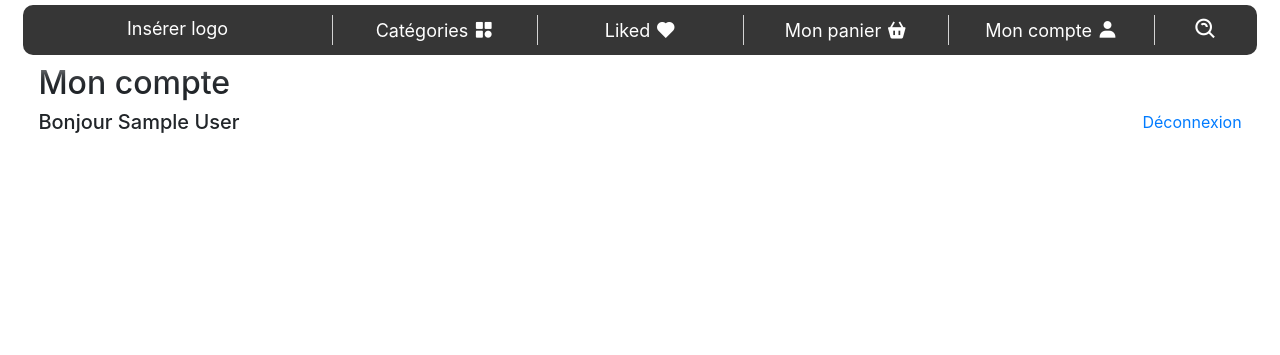
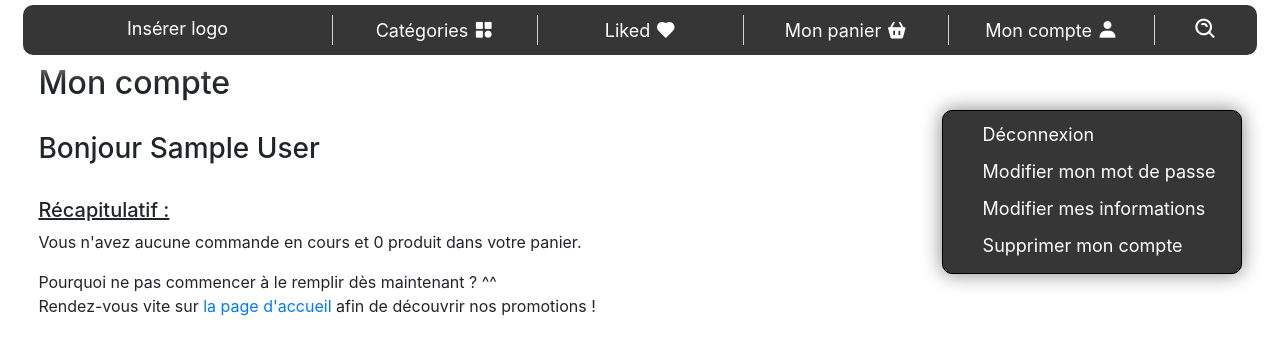
Before and after one commit to Baraly/Boulangere, a PHP site: page /code/compte.php?error=connexion in a window 1280 px wide. Shown: the top 355 px of the page. Run offline with PHP 8.4, Linux system fonts and the light colour scheme; the visitor is signed in with stand-in values (Sample User, id 1); tables that the repository leaves empty or names only in its code hold one stand-in row (values such as "Sample post").

Commit message:
compte.php finis à 90%

```diff
--- a/code/compte.php
+++ b/code/compte.php
@@ -26,7 +26,6 @@
             header("location: compte.php");
         }
 
-
         if(isset($_GET['inscription'])){
             $request = $bdd->query("SELECT email FROM Clients");
             while($donnees = $request->fetch()){
@@ -39,8 +38,8 @@
                 <div class="account oneForm">
                     <?php $form = "comptePost.php?nom=".$_POST['firstname']."&prenom=".$_POST['surname']."&email=".$_POST['email'] ?>
                     <form action="<?= $form ?>" method="POST">
-                        <label>Créer un mot  de passe : <input type="password" name="password1"></label><br>
-                        <label>Confirmer le mot de passe : <input type="password" name="password2"></label>
+                        <label>Créez un mot  de passe : <input type="password" name="password1"></label><br>
+                        <label>Confirmez le mot de passe : <input type="password" name="password2"></label>
                         <input type="submit" class="cache">
                     </form>
                 </div>
@@ -51,6 +50,8 @@
         else if(!empty($_SESSION['email'])){
             $request = $bdd->query("SELECT email, compteVerifie FROM Clients WHERE email='".$_SESSION['email']."'");
             $donnees = $request->fetch();
+
+            // Cas où le compte n'a pas encore été validé
             if($donnees['email'] == $_SESSION['email'] && $donnees['compteVerifie'] == 0){
                 ?>
                 <center>
@@ -60,11 +61,65 @@
                 </center>
                 <?php
             }
+            else if(isset($_GET['changeMdp'])){
+                if(isset($_GET['error']) && $_GET['error']=="mdpActuel")
+                    $error = "Vous n'avez pas saisi correctement votre mot de passe actuel !";
+                if(isset($_GET['error']) && $_GET['error']=="mdpDiff")
+                    $error = "Vous n'avez pas saisi correctement votre nouveau mot de passe !";
+                if(isset($_GET['succes']))
+                    $error = "Votre mot de passe à bien été mis à jour !";
+                ?>
+                <h2>Modification du mot de passe</h2>
+                <a href="compte.php" class="right button">Retour</a>
+                <div class="centre account changeMdp">
+                    <form action="comptePost.php?changeMdp" method="POST">
+                        <label>Votre mot de passe actuel : <input type="password" name="mdpActuel" required></label><br>
+                        <label>Le nouveau mot de passe : <input type="password" name="mdpNew1" required></label><br>
+                        <label>Confirmez le nouveau mot de passe : <input type="password" name="mdpNew2" required></label>
+                        <input type="submit" class="cache">
+                    </form>
+                </div>
+                <center><?= $error ?></center>
+                <?php
+            }
+            else if(isset($_GET['infos'])){
+
+            }
+            else if(isset($_GET['suppCompte'])){
+                ?>
+                <h2>Suppession du compte</h2>
+                <div class="centre account">
+                    <h4 class="top">Voulez-vous vraiment supprimer votre compte ?</h4>
+                    <p>En supprimant votre compte, vos commandes seront annulées et votre panier sera effacé.<br>
+                    Vous pourrez toute fois vous réinscrire plus tard sur notre site.</p>
+                    <div class="row">
+                        <div class="col-sm-6">
+                            <a href="compte.php" class="button">Annuler</a>
+                        </div>
+                        <div class="col-sm-6">
+                            <a href="comptePost.php?suppCompte" class="button supprimer">Supprimer</a>
+                        </div>
+                    </div>
+                    <p></p>
+                </div>
+                <?php
+            }
             else{
                 ?>
                 <h2>Mon compte</h2>
-                <a href="compte.php?deconnexion" class="right">Déconnexion</a>
-                <h5>Bonjour <?= $_SESSION['prenom'] ?></h5>
+                <div class="listeActionArticle right">
+                    <ul>
+                        <li><a href="compte.php?deconnexion">Déconnexion</a></li>
+                        <li><a href="compte.php?changeMdp">Modifier mon mot de passe</a></li>
+                        <li><a href="compte.php?infos">Modifier mes informations</a></li>
+                        <li><a href="compte.php?suppCompte">Supprimer mon compte</a></li>
+                    </ul>
+                </div>
+                <h3>Bonjour <?= $_SESSION['prenom'] ?></h3><br>
+                <h5 class="underline">Récapitulatif :</h5>
+                <p>Vous n'avez aucune commande en cours et 0 produit dans votre panier.</p>
+                <p>Pourquoi ne pas commencer à le remplir dès maintenant ? ^^<br>
+                Rendez-vous vite sur <a href="index.php">la page d'accueil</a> afin de découvrir nos promotions !</p>
                 <?php
             }
         }
@@ -76,7 +131,7 @@
                     <h4 class="top">Connexion</h4>
                     <form action="comptePost.php?connexion" method="post">
                         <label>Email : <input type="email" name="email" pattern="[a-z0-9._%+-]+@[a-z0-9.-]+\.[a-z]{2,4}$" required/></label><br>
-                        <label>Password : <input type="password" name="password" required/></label>
+                        <label>Mot de passe : <input type="password" name="password" required/></label>
                         <input type="submit" class="cache"/>
                     </form>
                 </div>
@@ -95,6 +150,9 @@
             </div>
             <center><?= $error?></center>
             <?php
+            if(isset($_GET['aurevoir'])){
+                echo "<center><h3>Nous espérons vous revoir très bientôt.</h3></center>";
+            }
         }
 
     ?>
--- a/code/style/mainStyle.css
+++ b/code/style/mainStyle.css
@@ -3,6 +3,9 @@ body{
 }
 .bold{
 	font-weight: bold;
+}
+.underline{
+	text-decoration: underline;
 }
 .centre{
 	text-align: center;
@@ -16,8 +19,16 @@ body{
 .cache{
 	display: none;
 }
+h3{
+	margin-top: 30px;
+}
 h4{
 	margin-top: 100px;
+}
+li{
+	font-size: 18px;
+	list-style: none;
+	margin-top: 10px;
 }
 img.article{
 	height: 300px;
@@ -105,6 +116,16 @@ div.article .pourcentage{
 .texteBarre{
 	text-decoration:line-through;
 }
+a.button{
+	color: white;
+	background-color: #363636;
+	border-radius: 10px;
+	padding: 5px 20px;
+}
+a.button:hover{
+	box-shadow: 0 0 20px #363636;
+	text-decoration: none;
+}
 a.contenu{
 	display: contents;
 	padding: 0;
@@ -145,7 +166,6 @@ a.contenu{
 .travaux{
 	border: 1px solid black;
 }
-
 .account{
 	margin: 100px auto;
 	width: 70%;
@@ -153,7 +173,6 @@ a.contenu{
 	border-radius: 10px;
 	box-shadow: 0 0 10px grey;
 }
-
 .separation{
 	float: right;
 	border-left: 1px solid black;
@@ -161,8 +180,36 @@ a.contenu{
 	width: 50%;
 	margin-top: 18px;
 }
-
 .oneForm{
 	width: 42%;
 	padding: 10px;
 }
+div.listeActionArticle{
+	border: 1px solid black;
+	width: 300px;
+	border-radius: 10px;
+	height: 164px;
+	display: flex;
+	background-color: #363636;
+	box-shadow: 0 0 20px grey;
+}
+div.listeActionArticle a{
+	color: white;
+}
+div.listeActionArticle a:hover{
+	text-decoration: none;
+	background-color: white;
+	color: black;
+	padding: 2px 5px;
+	border-radius: 5px;
+}
+.changeMdp{
+	padding: 20px 0px;
+	width: 50%;
+}
+a.supprimer{
+	background-color: #DF5B5B;
+}
+a.supprimer:hover{
+	box-shadow: 0 0 20px red;
+}
--- a/code/style/styleGestionArticle.css
+++ b/code/style/styleGestionArticle.css
@@ -1,6 +1,5 @@
 div.listeActionArticle{
 	border: 1px solid black;
-	/*width: 280px;*/
 	width: 24%;
 	border-radius: 10px;
 	height: 200px;
@@ -22,7 +21,6 @@ a:hover{
 	padding: 2px 5px;
 	border-radius: 5px;
 }
-
 div.renduGestion{
 	float: right;
 	margin-top: -200px;
```
Also changed, not shown: code/comptePost.php (+31 -4 lines).
